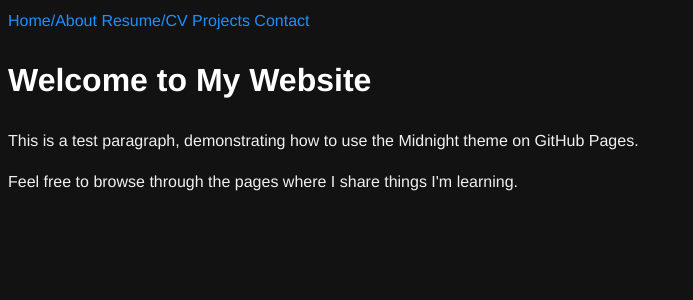
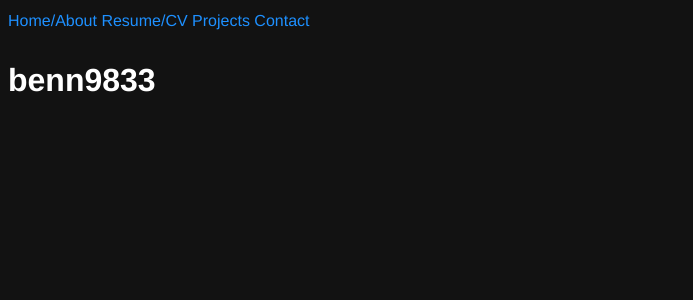
Before and after one commit to benn9833/benn9833.github.io, a Jekyll site: the page built from index.html, in a window 1280 px wide. Shown: the top 300 px of the page, without its empty margins (0-693 px from the left). Built offline with Jekyll 4.4.1, drawn with Linux system fonts in a browser that asks for light colours.

Commit message:
Update index.html

```diff
--- a/index.html
+++ b/index.html
@@ -2,8 +2,13 @@
 layout: default
 title: Home
 ---
-
-<h1>Welcome to My Website</h1>
-<p>This is a test paragraph, demonstrating how to use the Midnight theme on GitHub Pages.</p>
-
-<p>Feel free to browse through the pages where I share things I'm learning.</p>
+<h1>{{ site.title }}</h1>
+<ul class="post-list">
+    {% for post in site.posts %}
+        <li>
+            <h2><a href="{{ post.url | relative_url }}">{{ post.title }}</a></h2>
+            <p><em>{{ post.date | date: "%B %d, %Y" }}</em></p>
+            <p>{{ post.excerpt }}</p>
+        </li>
+    {% endfor %}
+</ul>
```
